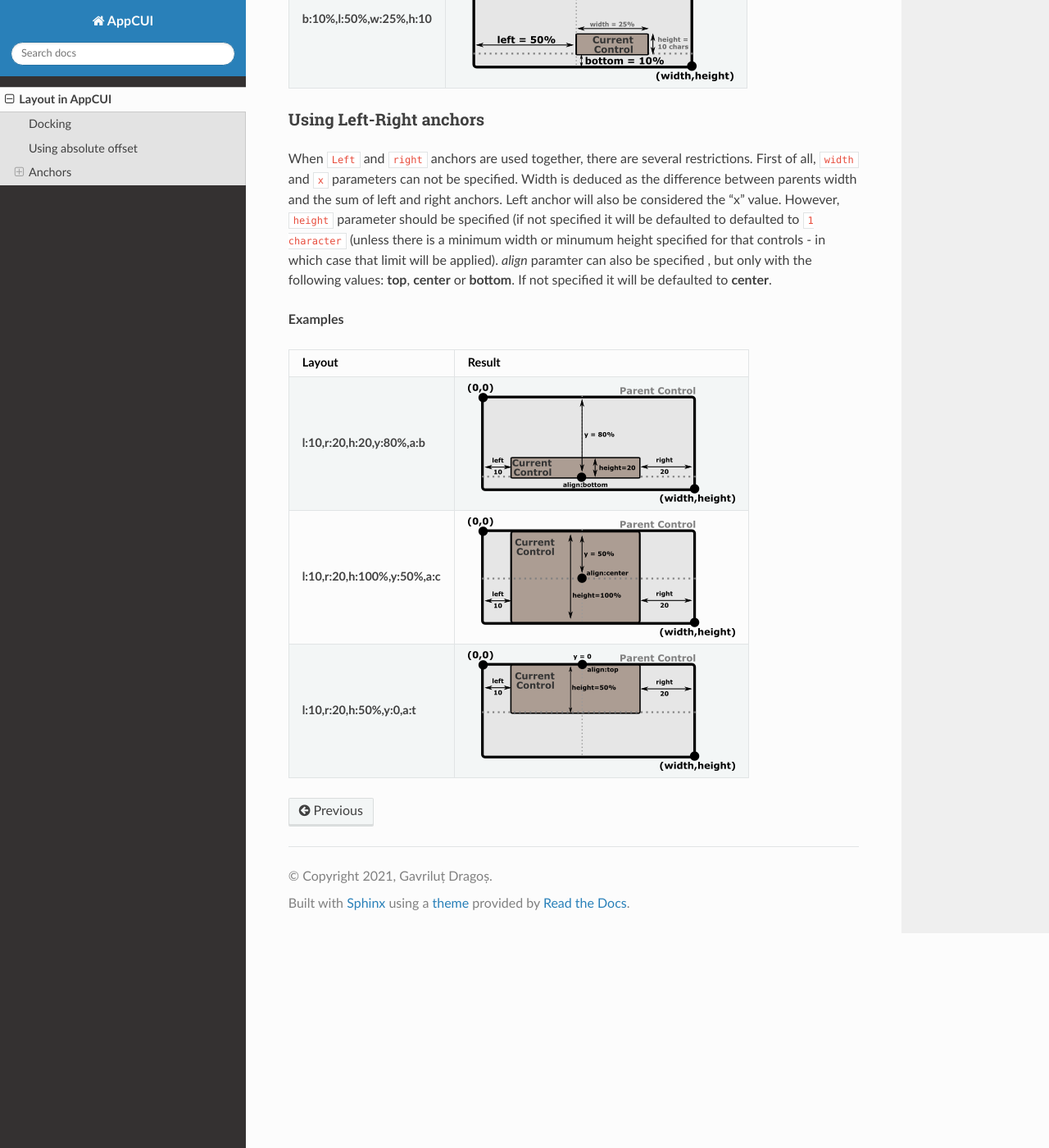
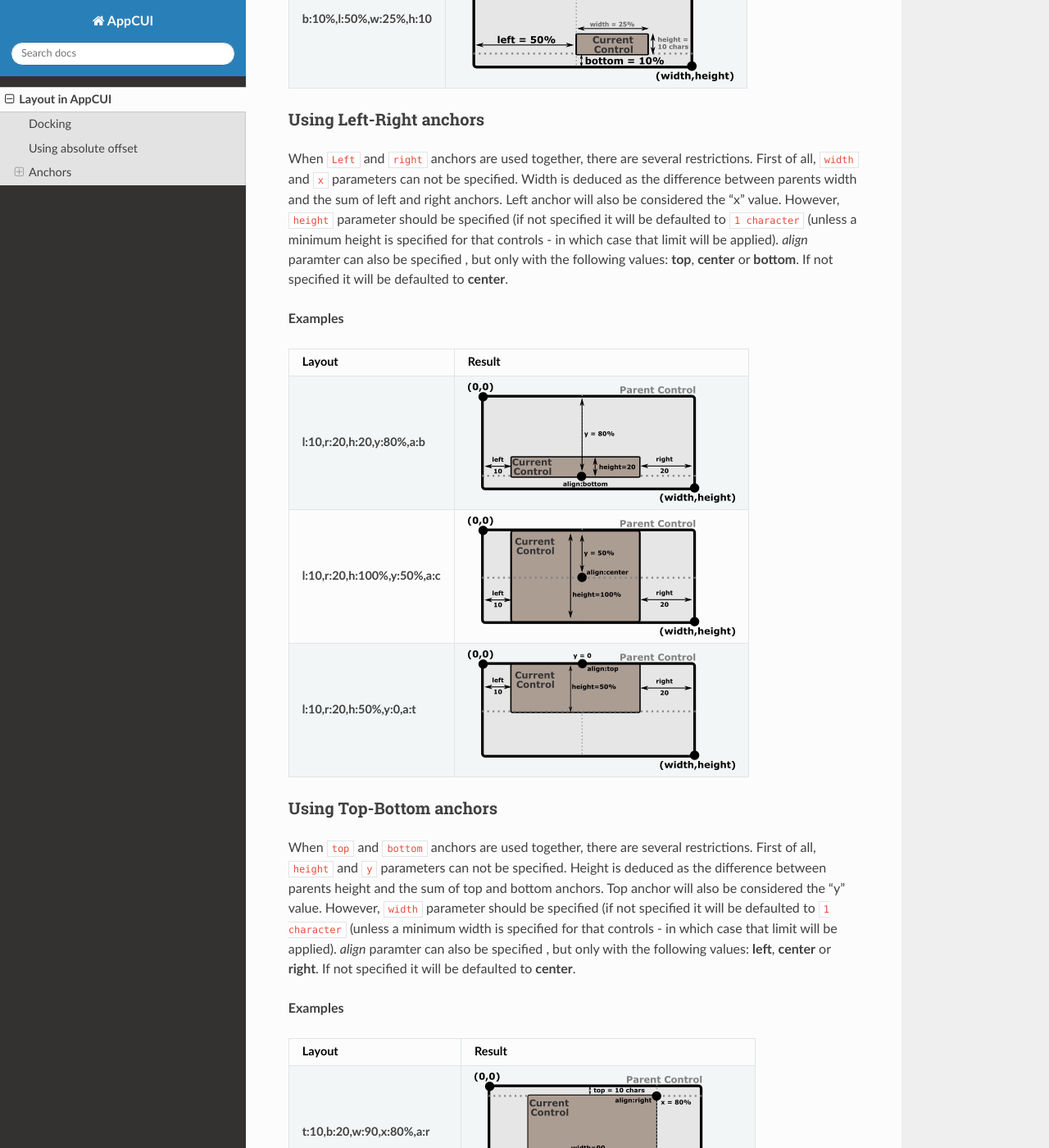
Before and after one commit to gdt050579/AppCUI, a Sphinx documentation site: the page built from docs/source/layout.rst, in a window 1280 px wide and 1400 px high, scrolled down 5791 px. Shown: the whole window at 82% size. Built offline with Sphinx 7.4.7 and the Read the Docs theme 2.0.0, drawn with Linux system fonts in a browser that asks for light colours; some of the changed text lies outside the part shown.

Commit message:
documentation for top-bottom anchors

```diff
--- a/docs/source/layout.rst
+++ b/docs/source/layout.rst
@@ -191,7 +191,7 @@ Using Left-Right anchors
 ************************
 
 When ``Left`` and ``right`` anchors are used together, there are several restrictions. First of all, ``width``  and ``x`` parameters can not be specified. Width is deduced as the difference between parents width and the sum of left and right anchors. Left anchor will also be considered the "x" value.
-However, ``height`` parameter should be specified (if not specified it will be defaulted to defaulted to ``1 character`` (unless there is a minimum width or minumum height specified for that controls - in which case that limit will be applied).
+However, ``height`` parameter should be specified (if not specified it will be defaulted to ``1 character`` (unless a minimum height is specified for that controls - in which case that limit will be applied).
 `align` paramter can also be specified , but only with the following values: **top**, **center** or **bottom**. If not specified it will be defaulted to **center**.
 
 **Examples**
@@ -205,3 +205,22 @@ However, ``height`` parameter should be specified (if not specified it will be d
 +--------------------------------+----------------------------------------+
 | **l:10,r:20,h:50%,y:0,a:t**    | .. image:: pics/layout_anchor_lr_3.png |
 +--------------------------------+----------------------------------------+
+
+Using Top-Bottom anchors
+************************
+
+When ``top`` and ``bottom`` anchors are used together, there are several restrictions. First of all, ``height`` and ``y`` parameters can not be specified. Height is deduced as the difference between parents height and the sum of top and bottom anchors. Top anchor will also be considered the "y" value.
+However, ``width`` parameter should be specified (if not specified it will be defaulted to ``1 character`` (unless a minimum width is specified for that controls - in which case that limit will be applied).
+`align` paramter can also be specified , but only with the following values: **left**, **center** or **right**. If not specified it will be defaulted to **center**.
+
+**Examples**
+
++--------------------------------+----------------------------------------+
+| Layout                         | Result                                 |
++================================+========================================+
+| **t:10,b:20,w:90,x:80%,a:r**   | .. image:: pics/layout_anchor_tb_1.png |
++--------------------------------+----------------------------------------+
+| **t:10,b:20,w:100%,x:50%,a:c** | .. image:: pics/layout_anchor_tb_2.png |
++--------------------------------+----------------------------------------+
+| **t:10,b:20,w:50%,x:0,a:l**    | .. image:: pics/layout_anchor_tb_3.png |
++--------------------------------+----------------------------------------+
```
Also changed, not shown: docs/source/pics/layout_anchor_tb_1.png (added), docs/source/pics/layout_anchor_tb_1.svg (added), docs/source/pics/layout_anchor_tb_2.png (added), docs/source/pics/layout_anchor_tb_2.svg (added), docs/source/pics/layout_anchor_tb_3.png (added), docs/source/pics/layout_anchor_tb_3.svg (added).
